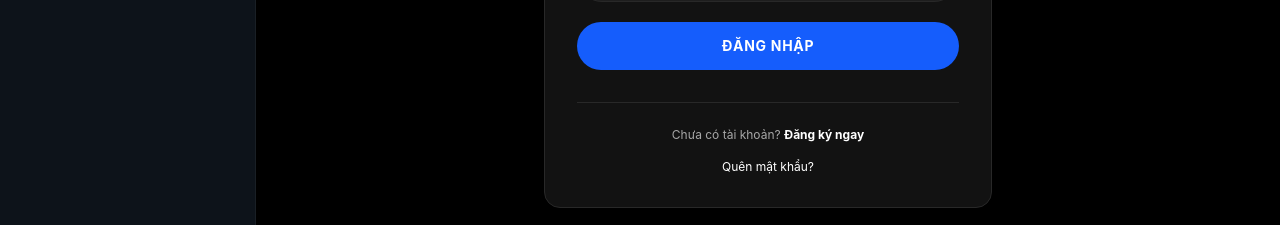
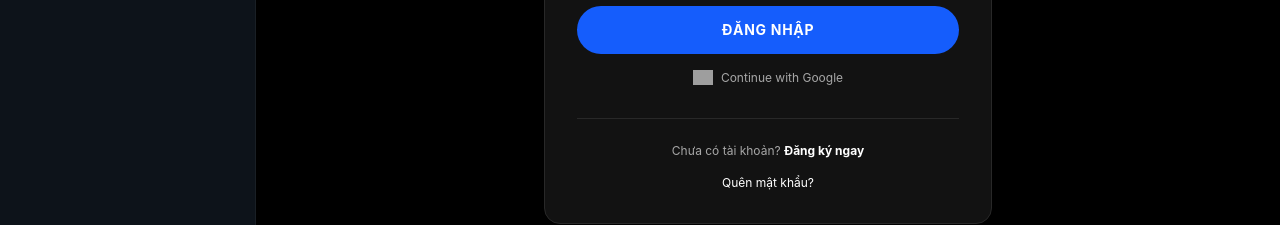
Before and after one commit to whimsical-word/Music4-Frontend, a React (Vite) app: page /login in a window 1280 px wide. Shown: the part 560-785 px from the top of the page. Built offline with nearby package versions, Linux system fonts and the light colour scheme; no server answers; grey boxes are pictures that could not be loaded.

Commit message:
feat(ui): Login with Google

```diff
--- a/src/App.jsx
+++ b/src/App.jsx
@@ -6,17 +6,18 @@ import LoginPage from "./pages/LoginPage.jsx";
 import AllTracksPage from "./pages/AllTracksPage.jsx";
 import AllArtistsPage from "./pages/AllArtistsPage.jsx";
 import SearchPage from "./pages/SearchPage.jsx";
-import ForgotPassword from "./pages/ForgotPassword.jsx";
 import ProfilePage from "./pages/ProfilePage.jsx";
 import PlaylistPage from "./pages/PlaylistPage.jsx";
 import HistoryPage from "./pages/HistoryPage.jsx";
 import ArtistProfilePage from "./pages/ArtistProfilePage.jsx";
 import {CreateTrackPage} from "./pages/CreateTrackPage";
 import AdminDashboardPage from "./pages/AdminDashboardPage.jsx";
-import {ResetPassword} from "./pages/ResetPassword.jsx";
 import CreateAlbumPage from "./pages/CreateAlbumPage.jsx";
 import AlbumDetailPage from "./pages/AlbumDetailPage.jsx";
 import LikedSongsPage from "./pages/LikedSongsPage.jsx";
+import OAuth2RedirectPage from "./pages/OAuth2RedirectPage.jsx";
+import ForgotPassword from "./pages/ForgotPassword.jsx";
+import {ResetPassword} from "./pages/ResetPassword.jsx";
 
 
 function App() {
@@ -24,8 +25,11 @@ function App() {
         <BrowserRouter>
             <Routes>
                 <Route path="/" element={<MainLayout />}>
+                    <Route path="/oauth2/redirect" element={<OAuth2RedirectPage />} />
                     <Route index element={<HomePage />} />
                     <Route path="/login" element={<LoginPage />} />
+                    <Route path="/forgot-password" element={<ForgotPassword />} />
+                    <Route path={"/reset-password"} element={<ResetPassword/>}/>
                     <Route path="/register" element={<RegisterPage />} />
                     <Route path="tracks" element={<AllTracksPage />} />
                     <Route path="/artists" element={<AllArtistsPage />} />
--- a/src/features/auth/useAuthStore.js
+++ b/src/features/auth/useAuthStore.js
@@ -1,4 +1,12 @@
 import { create } from "zustand";
+
+const decodeJwt = (token) => {
+  try {
+    return JSON.parse(atob(token.split(".")[1]));
+  } catch {
+    return null;
+  }
+};
 
 export const useAuthStore = create((set) => ({
   id: localStorage.getItem("userId") || null,
@@ -45,4 +53,36 @@ export const useAuthStore = create((set) => ({
 
   setAuthError: (errorMsg) => set({ error: errorMsg }),
   setLoading: (isLoading) => set({ isLoading }),
+
+  loginWithGoogle: (token) => {
+    const payload = decodeJwt(token);
+    if (!payload) {
+      set({ error: "Token Google không hợp lệ." });
+      return false;
+    }
+
+    let finalRole = (payload.role || "listener")
+        .replace("ROLE_", "")
+        .toLowerCase();
+    if (finalRole === "user") finalRole = "listener";
+
+    // Dùng chung key với loginSuccess → không xung đột
+    localStorage.setItem("accessToken", token);
+    localStorage.setItem("userId",   payload.id  ?? "");
+    localStorage.setItem("username", payload.sub  ?? "");
+    localStorage.setItem("role",     finalRole);
+    if (payload.img) localStorage.setItem("userImg", payload.img);
+
+    set({
+      id:              payload.id   ?? null,
+      username:        payload.sub  ?? null,
+      img:             payload.img  ?? null,
+      role:            finalRole,
+      isAuthenticated: true,
+      error:           null,
+    });
+
+    return true;
+  },
+
 }));
--- a/src/pages/LoginPage.jsx
+++ b/src/pages/LoginPage.jsx
@@ -17,6 +17,8 @@ const LoginPage = () => {
     const [username, setUsername] = useState('');
     const [password, setPassword] = useState('');
     const [showPassword, setShowPassword] = useState(false);
+    const BASE_API_URL = import.meta.env.VITE_API_BASE_URL;
+
 
     const handleSubmit = async (e) => {
         e.preventDefault();
@@ -136,6 +138,24 @@ const LoginPage = () => {
                     </button>
                 </form>
 
+                <div className="mt-4 text-center text-xs text-[#a7a7a7]" >
+                    <button
+                        onClick={() => {
+                            window.location.href = `${BASE_API_URL}/oauth2/authorization/google`;
+                        }}
+                        className="google-btn flex items-center justify-center mx-auto"
+                    >
+                        <img
+                            src="https://www.gstatic.com/firebasejs/ui/2.0.0/images/auth/google.svg"
+                            width="20"
+                            height="20"
+                            alt="Google icon"
+                            className="mr-2"
+                        />
+                        Continue with Google
+                    </button>
+                </div>
+
                 <div className="mt-8 text-center text-xs text-[#a7a7a7] border-t border-[#282828] pt-6">
                     Chưa có tài khoản?{' '}
                     <button
--- /dev/null
+++ b/src/pages/OAuth2RedirectPage.jsx
@@ -0,0 +1,17 @@
+import { useEffect } from "react";
+import { useNavigate, useSearchParams } from "react-router-dom";
+import { useAuthStore } from "../features/auth/useAuthStore";
+
+export default function OAuth2RedirectPage() {
+  const [params]        = useSearchParams();
+  const loginWithGoogle = useAuthStore((s) => s.loginWithGoogle);
+  const navigate        = useNavigate();
+
+  useEffect(() => {
+    const token = params.get("token");
+    const ok    = loginWithGoogle(token);
+    navigate(ok ? "/" : "/login", { replace: true });
+  }, []);
+
+  return <p>Đang đăng nhập...</p>;
+}
--- a/src/pages/ProfilePage.jsx
+++ b/src/pages/ProfilePage.jsx
@@ -8,12 +8,14 @@ import MusicImage from '../layouts/components/MusicImage';
 const ProfilePage = () => {
     const IMAGE_URL = "https://music4-v3-storage-kenz.s3.ap-southeast-1.amazonaws.com/";
     const navigate = useNavigate();
-    const {userId, username, img} = useAuthStore();
+    const {id: userId, username, img} = useAuthStore();
 
     const [profile, setProfile] = useState({
         name: username || '',
         avatar: img || null
     });
+
+    console.log("ProfilePage: userId = " + userId + ", username = " + username + ", img = " + img);
 
     const [playlists, setPlaylists] = useState([]);
     const [isEditModalOpen, setIsEditModalOpen] = useState(false);
@@ -56,7 +58,7 @@ const ProfilePage = () => {
 
                 setProfile({
                     name: profileRes.data.name,
-                    avatar: IMAGE_URL + profileRes.data.img || img,
+                    avatar: profileRes.data.img || img,
                 })
 
                 setPreviewImg(profile.avatar)
```
